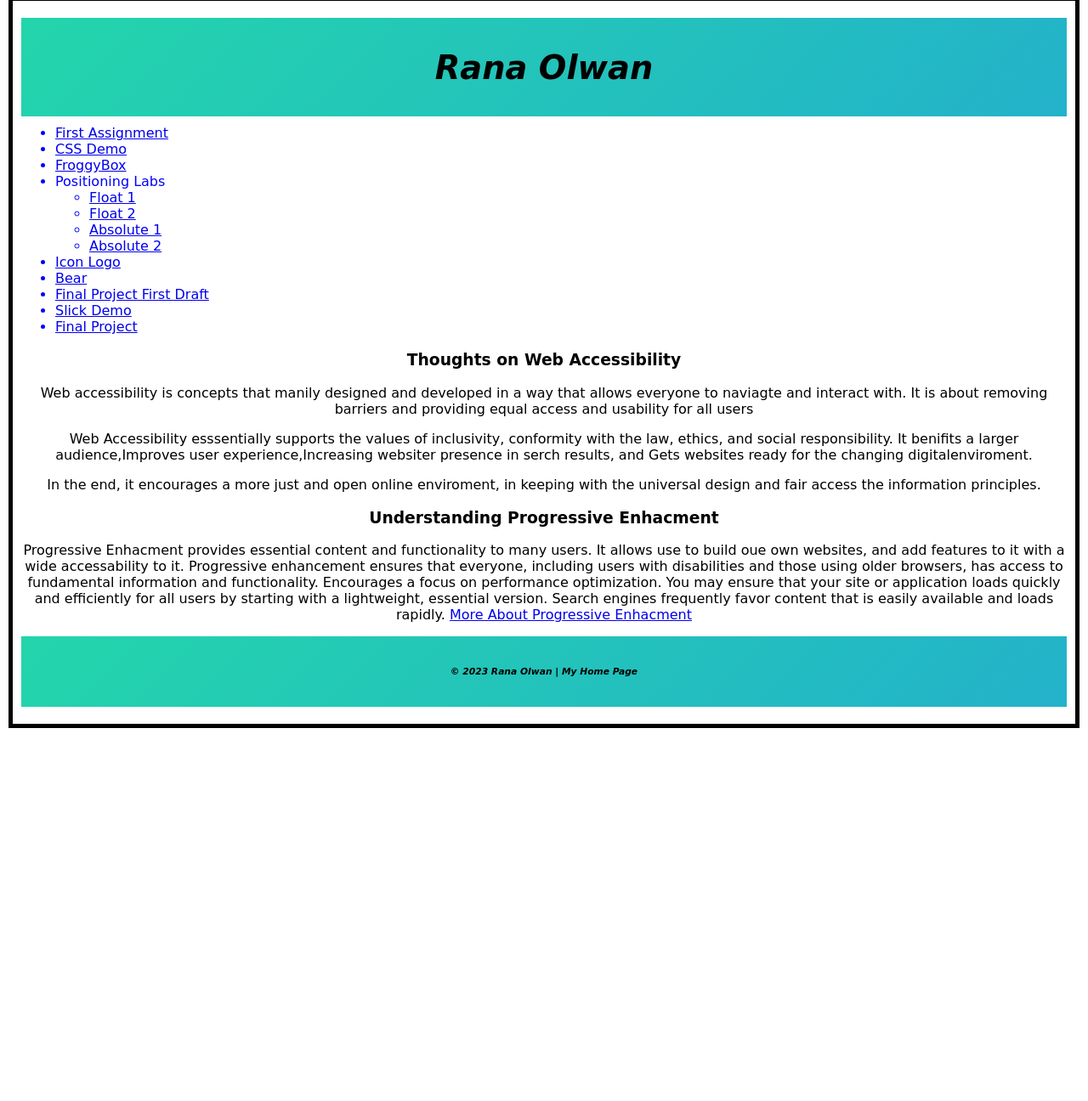
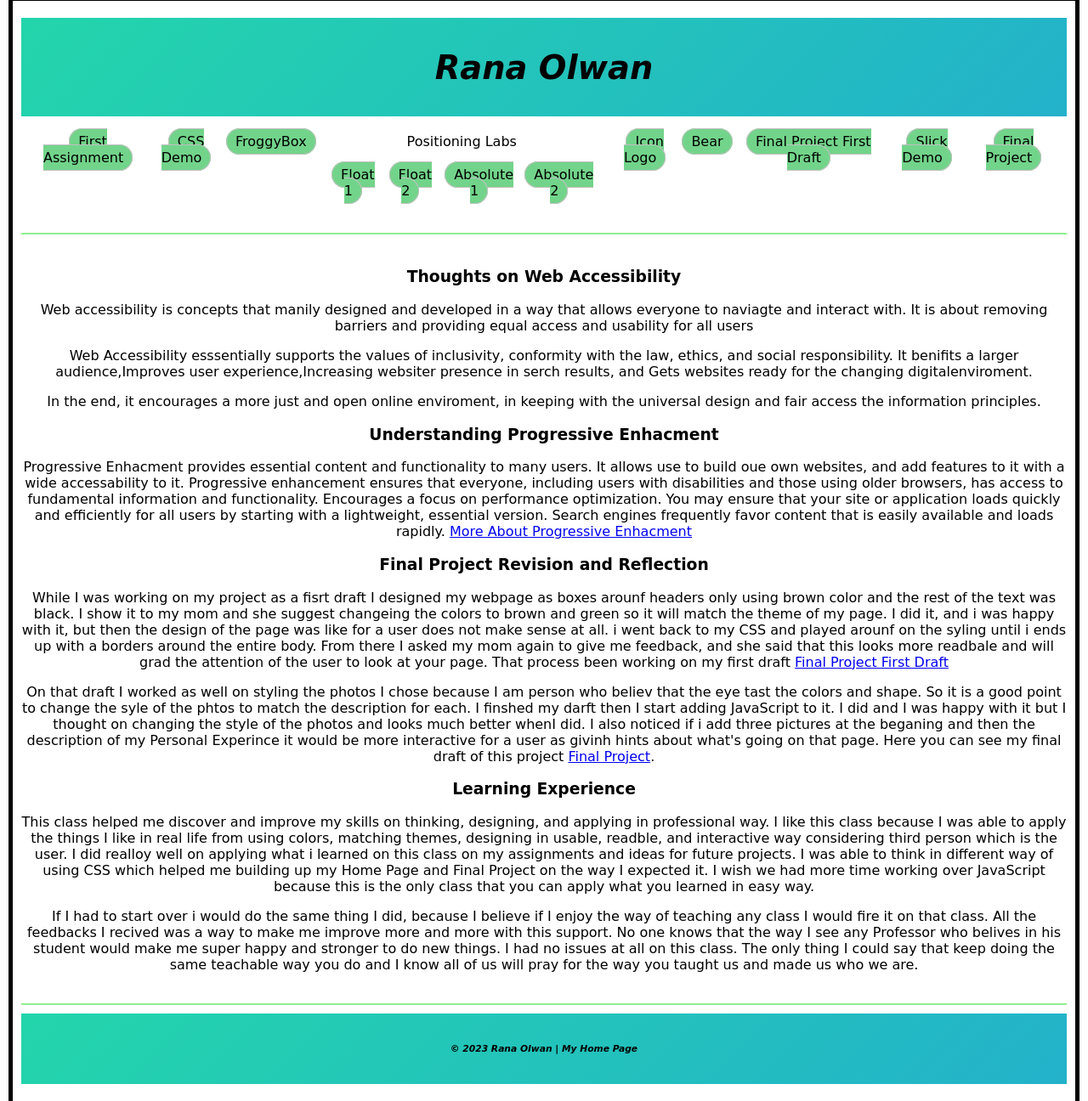
Before and after one commit to ranaolwan/IFSC-1310, a plain HTML site: page index.html in a window 1280 px wide. Shown: the part 14-1310 px from the top of the page at 85% size. Before the commit the page ends 881 px from the top, so only its background shows below. Drawn offline with Linux system fonts and the light colour scheme; a web font is replaced by a local one.

Commit message:
Final project done as wel as Reflection

```diff
--- a/assets/css/style.css
+++ b/assets/css/style.css
@@ -41,12 +41,81 @@ html {
     font-size: larger;
 }
 
-#content ul{
-    color:blue;
-    font-size: 1rem; /*relative unit*/
-    margin:0;
-    text-align: left;
+/*trying new Style here for nac bar*/
+#content {
+  text-align: center;
+}
 
+#content ul {
+  list-style-type: none;
+  margin:10px 0px 10px;
+  padding: 10px;
+  display: flex;
+  justify-content: space-between;
+}
+
+#content ul.first-row {
+  background-color: rgb(0, 0, 0, 0.4);
+  padding: 10px;
+  border: 1px solid #c0c0c0;
+  border-radius: 40px;
+}
+
+#content ul.second-row {
+  background-color: rgb(0, 0, 0, 0.4);
+  padding: 10px;
+  border: 1px solid #c0c0c0;
+  border-radius: 40px;
+  margin-top: 10px;
+}
+
+#content ul a {
+  color: #000;
+  text-decoration: none;
+  background-color: #72d48a;
+  padding: 5px 10px;
+  border: 1px solid #c0c0c0;
+  border-radius: 40px;
+  transition: 0.5s;
+  position: relative;
+
+}
+
+/*-------------------------------------*/
+
+/*#content ul{
+  color:#ffffff;
+  text-decoration:none;
+  background-color:#000000;
+  background-color:rgb(0,0,0,.4);
+  padding:30px 60px;
+  border:1px solid #c0c0c0;
+  border-radius:20px;
+  transition:.5s;
+  position: relative;
+  float: none;
+ text-align: center;
+}*/
+
+/*#content ul a{
+  color:#ffffff;
+  text-decoration:center;
+  text-decoration:none;
+  background-color:#000000;
+  background-color:rgb(0,0,0,.4);
+  padding:5px 10px;
+  border:1px solid #c0c0c0;
+  border-radius:20px;
+  transition:.5s;
+  position: absolute;
+}*/
+
+#container{
+  /*short hand written*/
+  border-bottom:2px solid #90EE90;
+  border-top:2px solid #90EE90;
+  padding-bottom:20px;
+  padding-top:20px;
 }
 
 #ending{
--- a/index.html
+++ b/index.html
@@ -57,6 +57,35 @@
     with a lightweight, essential version. Search engines frequently favor content that is easily available and loads rapidly.
     <a href="https://www.smashingmagazine.com/2009/04/progressive-enhancement-what-it-is-and-how-to-use-it/">More About Progressive Enhacment</a>
   </p>
+
+  <h3>Final Project Revision and Reflection</h3>
+  <p>While I was working on my project as a fisrt draft I designed my webpage as boxes arounf headers only using brown color and the rest of the text
+    was black. I show it to my mom and she suggest changeing the colors to brown and green so it will match the theme of my page. I did it,
+    and i was happy with it, but then the design of the page was like for a user does not make sense at all. i went back to my CSS and
+    played arounf on the syling until i ends up with a borders around the entire body. From there I asked my mom again to give me feedback, and she
+    said that this looks more readbale and will grad the attention of the user to look at your page. That process been working on my first draft
+    <a href="finalproject-v1/">Final Project First Draft</a> </p>
+
+    <p>On that draft I worked as well on styling the photos I chose because I am person
+    who believ that the eye tast the colors and shape. So it is a good point to change the syle of the phtos to match the description for each.
+    I finshed my darft then I start adding JavaScript to it. I did and I was happy with it but I thought on changing the style of the photos and
+    looks much better whenI did. I also noticed if i add three pictures at the beganing and then the description of my Personal Experince it would
+    be more interactive for a user as givinh hints about what's going on that page. Here you can see my final draft of this project <a href="finalproject-final/">Final Project</a>.
+  </p>
+
+  <h3>Learning Experience</h3>
+  <p>This class helped me discover and improve my skills on thinking, designing, and applying in professional way.
+    I like this class because I was able to apply the things I like in real life from using colors, matching themes, designing in usable, readble, and
+    interactive way considering third person which is the user. I did realloy well on applying what i learned on this class on my assignments and ideas for future projects. I was able to think
+    in different way of using CSS which helped me building up my Home Page and Final Project on the way I expected it. I wish we had more time working over
+    JavaScript because this is the only class that you can apply what you learned in easy way.
+  </p>
+  <p>If I had to start over i would do the same thing I did, because I believe if I enjoy the way of teaching any class I would fire it on that class.
+    All the feedbacks I recived was a way to make me improve more and more with this support. No one knows that the way I see any Professor
+    who belives in his student would make me super happy and stronger to do new things. I had no issues at all on this class. The only thing I could say
+    that keep doing the same teachable way you do and I know all of us will pray for the way you taught us and made us who we are.
+  </p>
+
 </aside>
 
 <footer id="ending">
```
